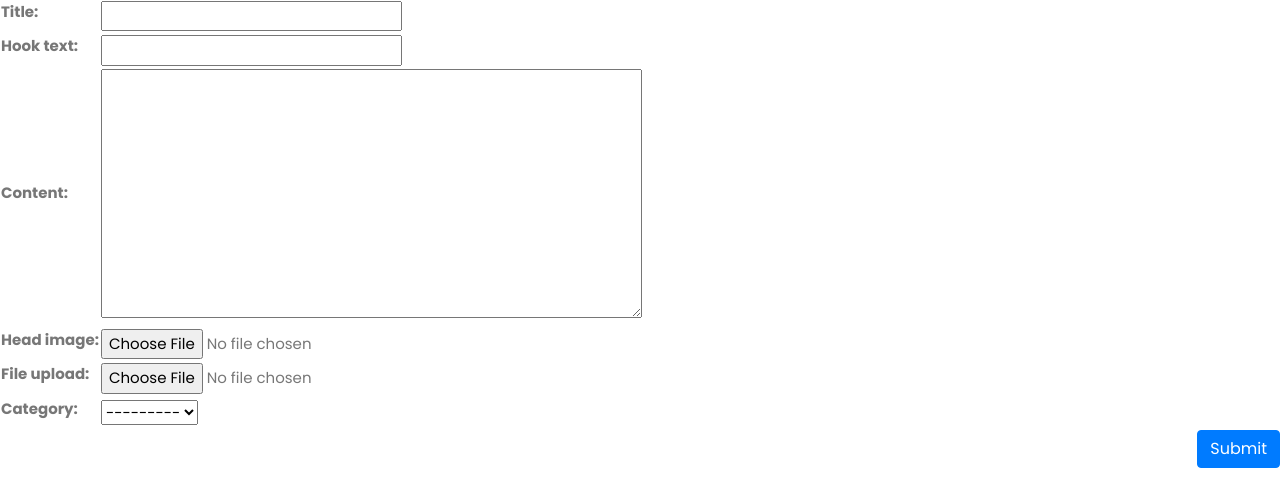
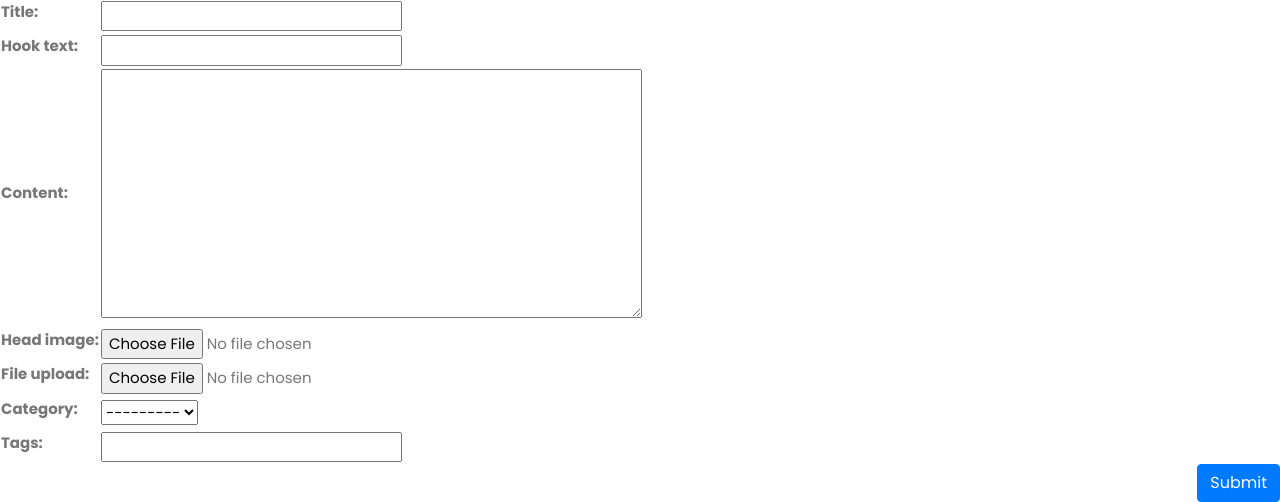
Before and after one commit to obiwings/websitemaking, a Django app: page /portfolio/create_post/ in a window 1280 px wide. Shown: the part 383-885 px from the top of the page. Before the commit the page ends 851 px from the top, so only its background shows below. Run offline with Django 4.2, Linux system fonts and the light colour scheme; the visitor is signed in with stand-in values (Sample User, id 1); data that the repository does not hold is empty; some libraries are stand-ins or nearby versions.

Commit message:
태그 수정 기능이 추가

```diff
--- a/blog/templates/page/post_form.html
+++ b/blog/templates/page/post_form.html
@@ -24,6 +24,10 @@
   <form method="post" enctype="multipart/form-data">{% csrf_token %}
       <table>
           {{ form }}
+          <tr>
+              <th><label for="id_tags_str">Tags:</label></th>
+              <td><input type="text" name="tags_str" id="id_tags_str"></td>
+          </tr>
       </table>
       <button type="submit" class="btn btn-primary float-right">Submit</button>
   </form>
--- a/blog/templates/page/post_update_form.html
+++ b/blog/templates/page/post_update_form.html
@@ -24,6 +24,10 @@
   <form method="post" enctype="multipart/form-data">{% csrf_token %}
       <table>
           {{ form }}
+          <tr>
+            <th><label for="id_tags_str">Tags:</label></th>
+            <td><input type="text" name="tags_str" id="id_tags_str" value="{{ tags_str_default }}"></td>
+        </tr>
       </table>
       <button type="submit" class="btn btn-primary float-right">Submit</button>
   </form>
--- a/blog/views.py
+++ b/blog/views.py
@@ -2,11 +2,14 @@ from dataclasses import field
 import imp
 from inspect import CORO_RUNNING
 from re import U, template
+import re
+from urllib import response
 from django.shortcuts import render, redirect
-from .models import Post, Category
+from .models import Post, Category, Tag
 from django.views.generic import ListView, DetailView, CreateView, UpdateView
 from django.contrib.auth.mixins import LoginRequiredMixin, UserPassesTestMixin
 from django.core.exceptions import PermissionDenied
+from django.utils.text import slugify
 
 # Create your views here.
 
@@ -29,7 +32,7 @@ class PostDetail(DetailView) :
 class PostCreate(LoginRequiredMixin, UserPassesTestMixin, CreateView) :
     model = Post
     template_name = 'page/post_form.html'
-    fields = [ 'title', 'hook_text', 'content', 'head_image', 'file_upload', 'category' ]
+    fields = [ 'title', 'hook_text', 'content', 'head_image', 'file_upload', 'category', ]
 
     def test_func(self) :
         return self.request.user.is_superuser or self.request.user.is_staff
@@ -46,13 +49,41 @@ class PostCreate(LoginRequiredMixin, UserPassesTestMixin, CreateView) :
 class PostUpdate(LoginRequiredMixin, UpdateView) :
     model = Post
     template_name = 'page/post_update_form.html'
-    fields = [ 'title', 'hook_text', 'content', 'head_image', 'file_upload', 'category', 'tags' ]
+    fields = [ 'title', 'hook_text', 'content', 'head_image', 'file_upload', 'category', ]
+
+    def get_context_data(self, **kwargs) :
+        context = super(PostUpdate, self).get_context_data()
+        if self.object.tags.exists() :
+            tags_str_list = list()
+            for t in self.object.tags.all() :
+                tags_str_list.append(t.name)
+            context['tags_str_default'] = '; '.join(tags_str_list)
+        return context
 
     def dispatch(self, request, *args, **kwargs) :
         if request.user.is_authenticated and request.user == self.get_object().author :
             return super(PostUpdate, self).dispatch(request, *args, **kwargs)
         else :
             raise PermissionDenied
+
+    def form_valid(self, form) :
+        response = super(PostUpdate, self).form_valid(form)
+        self.object.tags.clear()
+
+        tags_str = self.request.POST.get('tags_str')
+        if tags_str :
+            tags_str = tags_str.strip()
+            tags_str = tags_str.replace(',',';')
+            tags_list = tags_str.split(';')
+
+            for t in tags_list :
+                t = t.strip()
+                tag, is_tag_created = Tag.objects.get_or_create(name=t)
+                if is_tag_created :
+                    tag.slug = slugify(t, allow_unicode=True)
+                    tag.save()
+                self.object.tags.add(tag)
+        return response
 
 
 # def portfolio(request) :
```
